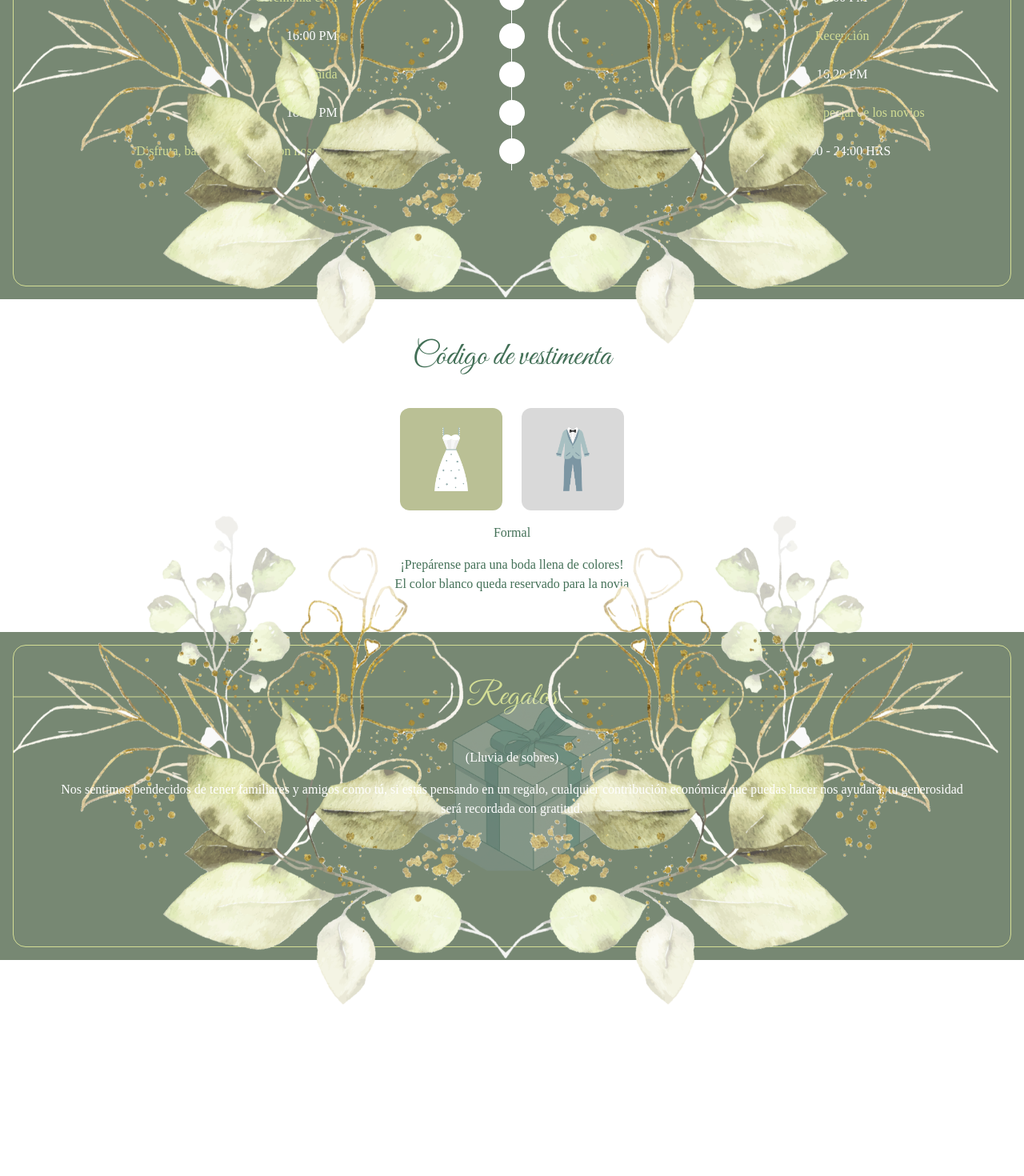
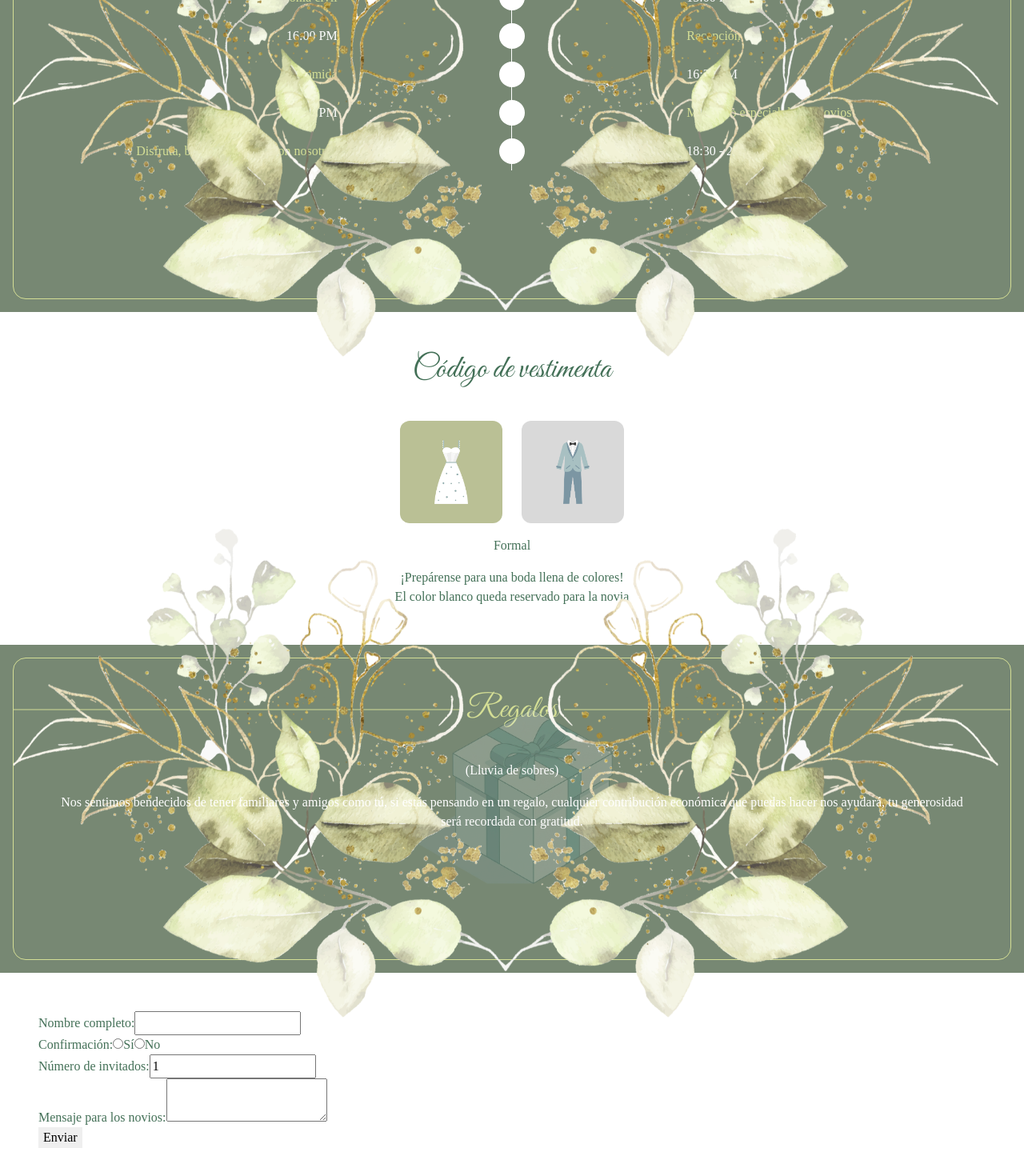
Before and after one commit to emmywebgiart/webemmywebgiart, a React (Vite) app: page /#/invitaciones/isai-y-lupita in a window 1280 px wide. Shown: the part 7080-8550 px from the top of the page at 80% size. Before the commit the page ends 8336 px from the top, so only its background shows below. Built offline with nearby package versions, Linux system fonts and the light colour scheme; a web font is replaced by a local one.

Commit message:
Feat: cambios para formulario pruebas googgle sheets

```diff
--- a/package.json
+++ b/package.json
@@ -14,6 +14,9 @@
   },
   "dependencies": {
     "bootstrap": "^5.3.8",
+    "cors": "^2.8.6",
+    "express": "^5.2.1",
+    "node-fetch": "^3.3.2",
     "react": "^19.2.5",
     "react-dom": "^19.2.5",
     "react-router": "^7.14.2",
--- /dev/null
+++ b/src/components/WeddingForm.jsx
@@ -0,0 +1,101 @@
+import React, { useState } from "react";
+
+function WeddingForm() {
+  const [fullName, setFullName] = useState("");
+  const [confirmation, setConfirmation] = useState("");
+  const [guests, setGuests] = useState(1);
+  const [message, setMessage] = useState("");
+  const [status, setStatus] = useState("");
+
+  const handleSubmit = async (e) => {
+    e.preventDefault();
+
+    const data = { fullName, confirmation, guests, message };
+
+    try {
+    //   const response = await fetch("http://localhost:5000/rsvp", {
+        const response = await fetch("https://script.google.com/macros/s/AKfycbyJOFiCqWufkCuk6vvQePJywZxNq8DBlDYnpfvOCCyr6mSe5GBGvs-kvbqvwYBrGyQA/exec", {
+        method: "POST",
+        headers: { "Content-Type": "application/json" },
+        body: JSON.stringify(data),
+        });
+
+      const result = await response.json()
+      if (result.result === "success") {
+        setStatus("Formulario enviado correctamente")
+        setFullName("")
+        setConfirmation("")
+        setGuests(1)
+        setMessage("")
+      } else {
+        setStatus("Error al enviar el formulario")
+      }
+    } catch (error) {
+      console.error(error);
+      setStatus("Error al enviar el formulario")
+    }
+  };
+
+  return (
+    <form onSubmit={handleSubmit}>
+      <div>
+        <label>Nombre completo:</label>
+        <input
+          type="text"
+          value={fullName}
+          onChange={(e) => setFullName(e.target.value)}
+          required
+        />
+      </div>
+
+      <div>
+        <label>Confirmación:</label>
+        <label>
+          <input
+            type="radio"
+            name="confirmation"
+            value="Sí"
+            checked={confirmation === "Sí"}
+            onChange={(e) => setConfirmation(e.target.value)}
+            required
+          />
+          Sí
+        </label>
+        <label>
+          <input
+            type="radio"
+            name="confirmation"
+            value="No"
+            checked={confirmation === "No"}
+            onChange={(e) => setConfirmation(e.target.value)}
+          />
+          No
+        </label>
+      </div>
+
+      <div>
+        <label>Número de invitados:</label>
+        <input
+          type="number"
+          min="0"
+          value={guests}
+          onChange={(e) => setGuests(e.target.value)}
+          required
+        />
+      </div>
+
+      <div>
+        <label>Mensaje para los novios:</label>
+        <textarea
+          value={message}
+          onChange={(e) => setMessage(e.target.value)}
+        />
+      </div>
+
+      <button type="submit">Enviar</button>
+      <p>{status}</p>
+    </form>
+  );
+}
+
+export default WeddingForm;
--- a/src/pages/Invitaciones/IsaiLupita.jsx
+++ b/src/pages/Invitaciones/IsaiLupita.jsx
@@ -2,6 +2,7 @@ import { useState, useEffect, useRef } from "react";
 import { Swiper, SwiperSlide } from 'swiper/react';
 import { Autoplay } from 'swiper/modules';
 import { EffectCards } from 'swiper/modules';
+import WeddingForm from "../../components/WeddingForm";
 import imgPrincipal from "../../assets/img/invitaciones/isaiylupita/IMG_3356.jpg"
 import flor1 from "../../assets/img/invitaciones/isaiylupita/flor1.png"
 import img2 from "../../assets/img/invitaciones/isaiylupita/DSC_0118.JPG"
@@ -310,12 +311,13 @@ export default function IsaiLupita () {
                 </div>
             </section>
             <section className="position-relative" style={{background: "#778873", padding: 16}}>
-                <div style={{border: "1px solid #D4DE95", padding: "1rem", borderRadius: "1rem", paddingBottom: "144px"}}>
+                <div style={{border: "1px solid #D4DE95", borderRadius: "1rem", paddingBottom: "144px"}}>
                     <div className="section_title_container text-center" style={{padding: "32px 0"}}>
                         <div className="position-relative" style={{display: "inline-block", background: "#778873", padding: 8}}>
                             <h3 className="section_title font_great_vibes mb-0" style={{color: "#D4DE95"}}>Itinerario</h3>
                         </div>
                     </div>
+                    <div style={{padding: "1rem"}}>
                         <div className="row align-items-center position-relative">
                             <div className="col-4 py-2 d-flex justify-content-end align-items-center">
                                 <p className="mb-0 text-white text-end">13:00 PM</p>
@@ -325,7 +327,7 @@ export default function IsaiLupita () {
                                     <span className="d-block" style={{height: "32px", width: "32px", background: "#fff", borderRadius: "50%"}}></span>
                                 </div>
                             </div>
-                        <div className="col-4 py-2 d-flex justify-content-center align-items-center">
+                            <div className="col-4 py-2 d-flex align-items-center">
                                 <p className="mb-0" style={{color: "#D4DE95"}}>Ceremonia religiosa</p>
                             </div>
                         </div>
@@ -338,7 +340,7 @@ export default function IsaiLupita () {
                                     <span className="d-block" style={{height: "32px", width: "32px", background: "#fff", borderRadius: "50%"}}></span>
                                 </div>
                             </div>
-                        <div className="col-4 py-2 d-flex justify-content-center align-items-center">
+                            <div className="col-4 py-2 d-flex align-items-center">
                                 <p className="mb-0 text-white">15:00 PM</p>
                             </div>
                         </div>
@@ -351,7 +353,7 @@ export default function IsaiLupita () {
                                     <span className="d-block" style={{height: "32px", width: "32px", background: "#fff", borderRadius: "50%"}}></span>
                                 </div>
                             </div>
-                        <div className="col-4 py-2 d-flex justify-content-center align-items-center">
+                            <div className="col-4 py-2 d-flex align-items-center">
                                 <p className="mb-0" style={{color: "#D4DE95"}}>Recepción</p>
                             </div>
                         </div>
@@ -364,7 +366,7 @@ export default function IsaiLupita () {
                                     <span className="d-block" style={{height: "32px", width: "32px", background: "#fff", borderRadius: "50%"}}></span>
                                 </div>
                             </div>
-                        <div className="col-4 py-2 d-flex justify-content-center align-items-center">
+                            <div className="col-4 py-2 d-flex align-items-center">
                                 <p className="mb-0 text-white">16:20 PM</p>
                             </div>
                         </div>
@@ -377,7 +379,7 @@ export default function IsaiLupita () {
                                     <span className="d-block" style={{height: "32px", width: "32px", background: "#fff", borderRadius: "50%"}}></span>
                                 </div>
                             </div>
-                        <div className="col-4 py-2 d-flex justify-content-center align-items-center">
+                            <div className="col-4 py-2 d-flex align-items-center">
                                 <p className="mb-0" style={{color: "#D4DE95"}}>Momento especial de los novios</p>
                             </div>
                         </div>
@@ -390,8 +392,9 @@ export default function IsaiLupita () {
                                     <span className="d-block" style={{height: "32px", width: "32px", background: "#fff", borderRadius: "50%"}}></span>
                                 </div>
                             </div>
-                        <div className="col-4 py-2 d-flex justify-content-center align-items-center">
+                            <div className="col-4 py-2 d-flex align-items-center">
                                 <p className="mb-0 text-white">18:30 - 24:00 HRS</p>
+                            </div>
                         </div>
                     </div>
                 </div>
@@ -445,6 +448,9 @@ export default function IsaiLupita () {
                     <img src={flores} alt="" style={{width: "calc(100% - 32px)"}} />
                 </div>
             </section>
+            <section style={{padding: 48}}>
+                <WeddingForm />
+            </section>
         </main>
         </>
     )
```
Also changed, not shown: 2 other files (tests, documents, lock files or other folders). Lines whose indentation alone changed are shown as unchanged.
